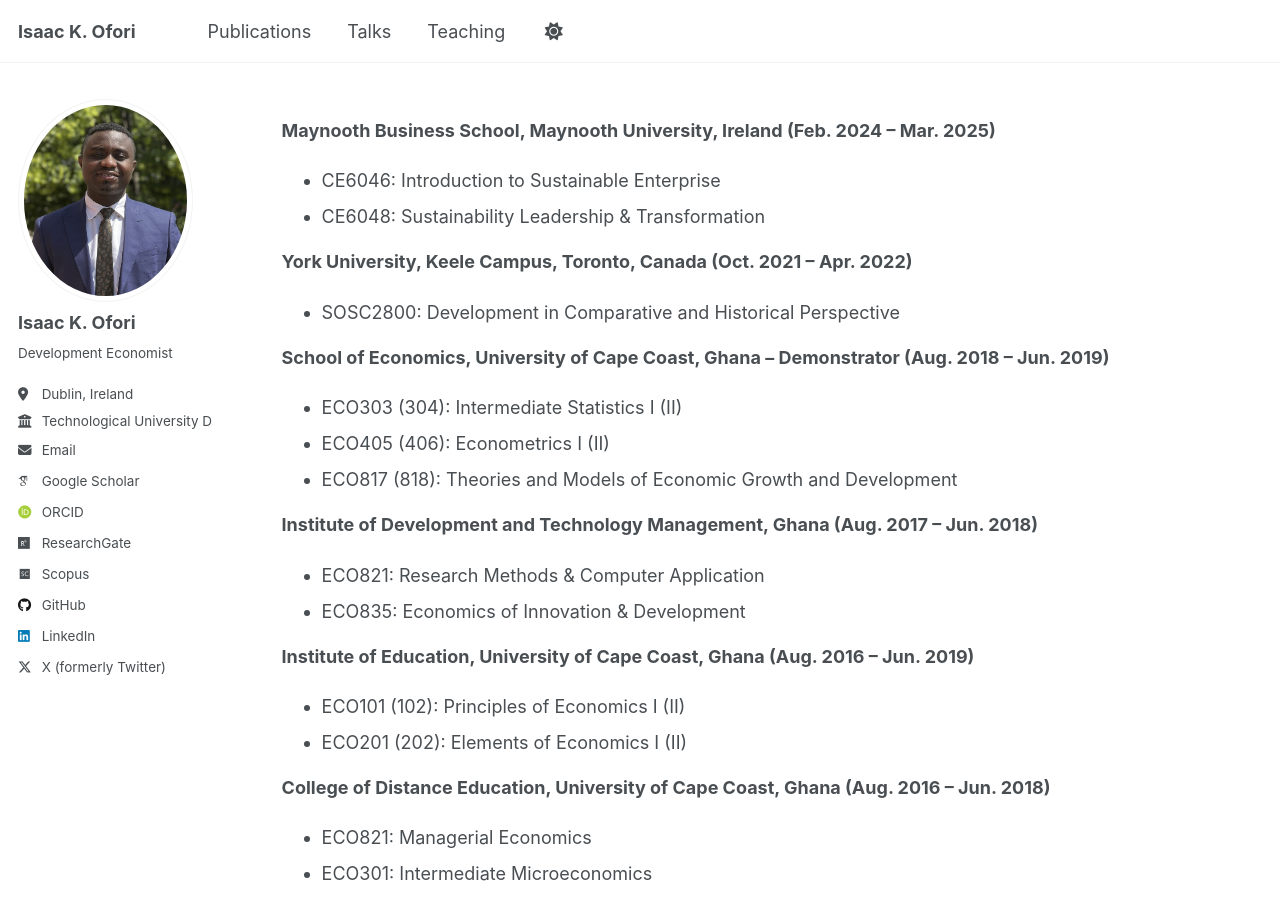
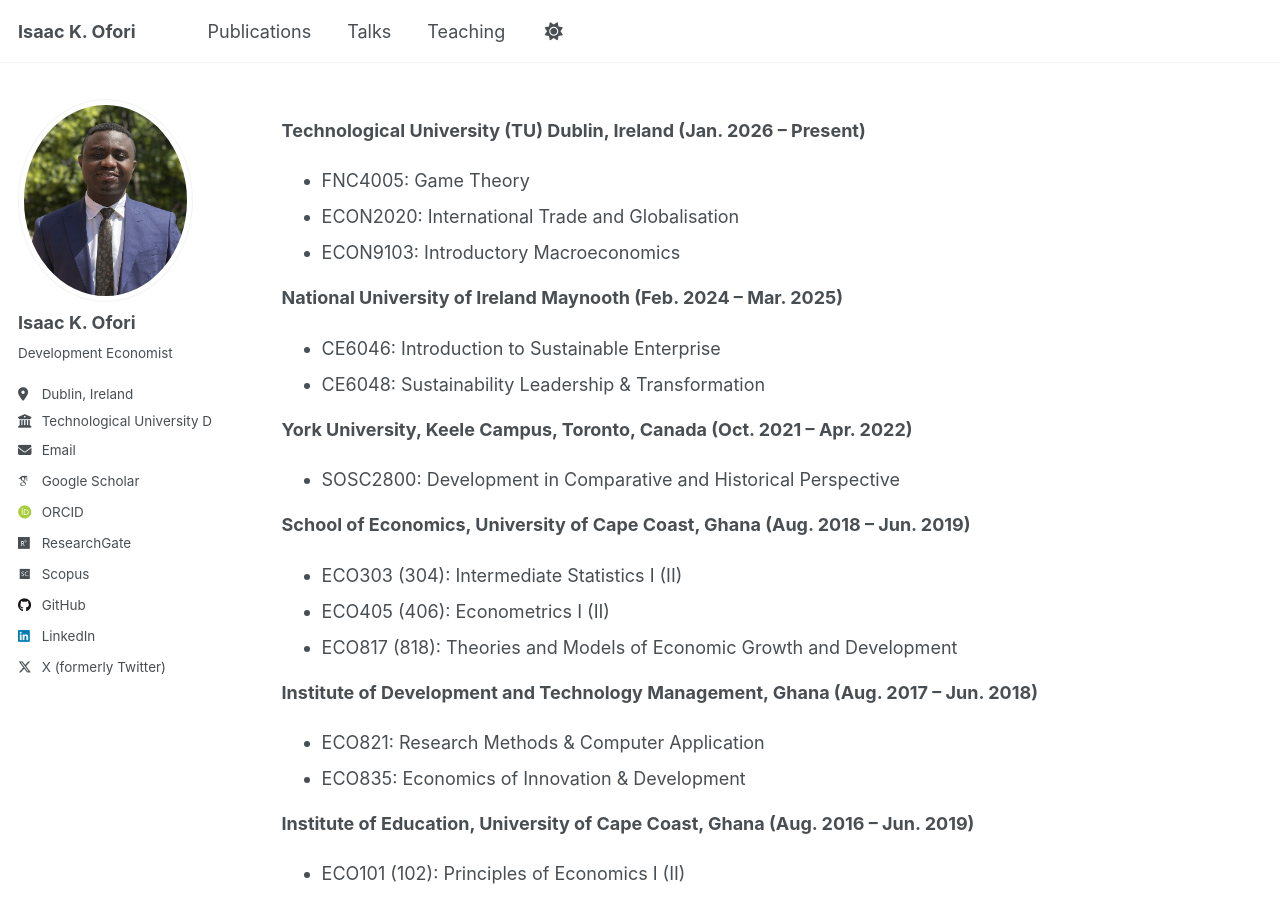
Before and after one commit to ikofori/ikofori.github.io, a Jekyll site: the page built from _teaching/2014-spring-teaching-1.md, in a window 1280 px wide and 900 px high. Built offline with Jekyll 4.4.1, drawn with Linux system fonts in a browser that asks for light colours; some web fonts are replaced; a script that is not in the unit is left out.

Commit message:
Update teaching positions and course listings

```diff
--- a/_teaching/2014-spring-teaching-1.md
+++ b/_teaching/2014-spring-teaching-1.md
@@ -7,8 +7,13 @@ author_profile: true
 
 
 
-**Maynooth Business School, Maynooth University, Ireland (Feb. 2024 – Mar. 2025)**
+**Technological University (TU) Dublin, Ireland (Jan. 2026 – Present)**
+- FNC4005: Game Theory
+- ECON2020: International Trade and Globalisation
+- ECON9103: Introductory Macroeconomics
 
+
+**National University of Ireland Maynooth (Feb. 2024 – Mar. 2025)**
 - CE6046: Introduction to Sustainable Enterprise
 - CE6048: Sustainability Leadership & Transformation
 
@@ -16,14 +21,17 @@ author_profile: true
 **York University, Keele Campus, Toronto, Canada (Oct. 2021 – Apr. 2022)**
 - SOSC2800: Development in Comparative and Historical Perspective
 
-**School of Economics, University of Cape Coast, Ghana – Demonstrator (Aug. 2018 – Jun. 2019)**
+
+**School of Economics, University of Cape Coast, Ghana (Aug. 2018 – Jun. 2019)**
  - ECO303 (304): Intermediate Statistics I (II)
  - ECO405 (406): Econometrics I (II)
  - ECO817 (818): Theories and Models of Economic Growth and Development
 
+
 **Institute of Development and Technology Management, Ghana (Aug. 2017 – Jun. 2018)**
 - ECO821: Research Methods & Computer Application
 - ECO835: Economics of Innovation & Development
+
 
 **Institute of Education, University of Cape Coast, Ghana (Aug. 2016 – Jun. 2019)**
 - ECO101 (102): Principles of Economics I (II)
@@ -35,6 +43,7 @@ author_profile: true
 - ECO301: Intermediate Microeconomics
 - ECO302: Intermediate Macroeconomics
 
+
 **School of Economics, University of Cape Coast, Ghana – Teaching Assistant (Aug. 2014 – Jul. 2015)**
 - ECO101 (102): Principles of Economics I (II)
 - ECO201 (202): Elements of Economics I (II)
```
